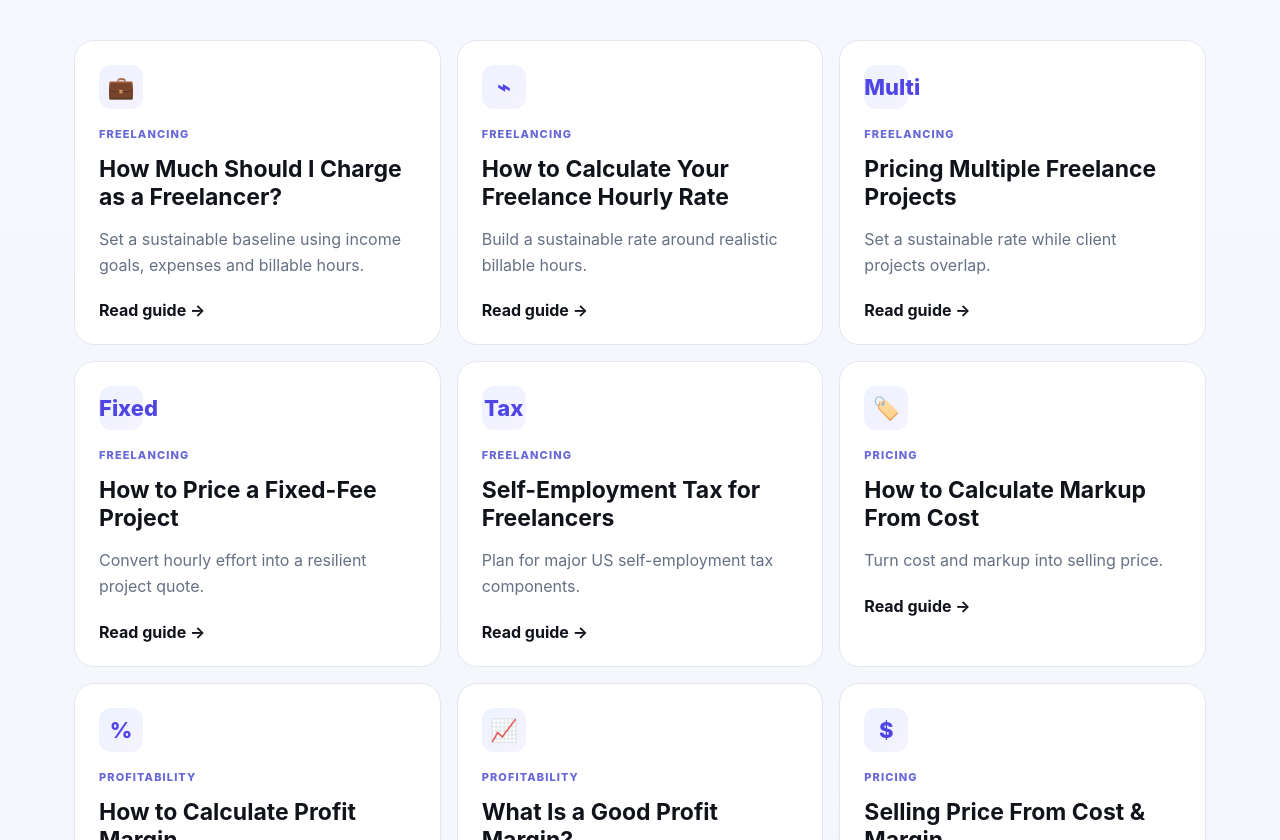
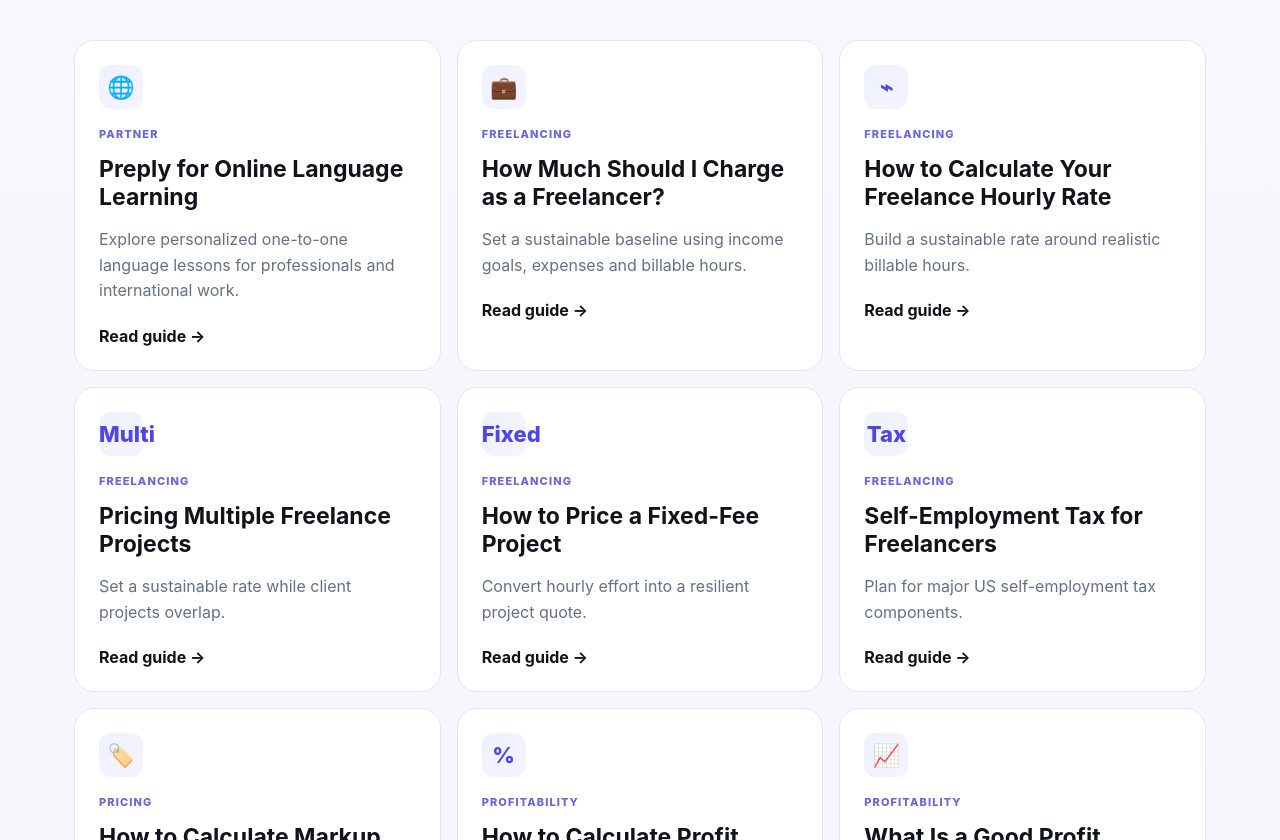
Before and after one commit to luizferdazzi-commits/business-calculator-hub, a Next.js app: page /guides in a window 1280 px wide. Shown: the part 1052-1892 px from the top of the page. Built offline with nearby package versions, Linux system fonts and the light colour scheme.

Commit message:
Feature Preply partner guide

```diff
--- a/app/guides/page.tsx
+++ b/app/guides/page.tsx
@@ -1,6 +1,7 @@
 import type { Metadata } from 'next';import Link from 'next/link';
 export const metadata:Metadata={title:'Business Guides, Freelance Tips & Financial Formulas',description:'Practical guides for freelance pricing, profitability, compensation, investment and business planning.',alternates:{canonical:'/guides'}};
 const guides=[
+{href:'/guides/preply',tag:'Partner',icon:'🌐',title:'Preply for Online Language Learning',text:'Explore personalized one-to-one language lessons for professionals and international work.'},
 {href:'/guides/how-much-should-i-charge-as-a-freelancer',tag:'Freelancing',icon:'💼',title:'How Much Should I Charge as a Freelancer?',text:'Set a sustainable baseline using income goals, expenses and billable hours.'},
 {href:'/guides/freelance-hourly-rate',tag:'Freelancing',icon:'⌁',title:'How to Calculate Your Freelance Hourly Rate',text:'Build a sustainable rate around realistic billable hours.'},
 {href:'/guides/pricing-multiple-freelance-projects',tag:'Freelancing',icon:'Multi',title:'Pricing Multiple Freelance Projects',text:'Set a sustainable rate while client projects overlap.'},
```
